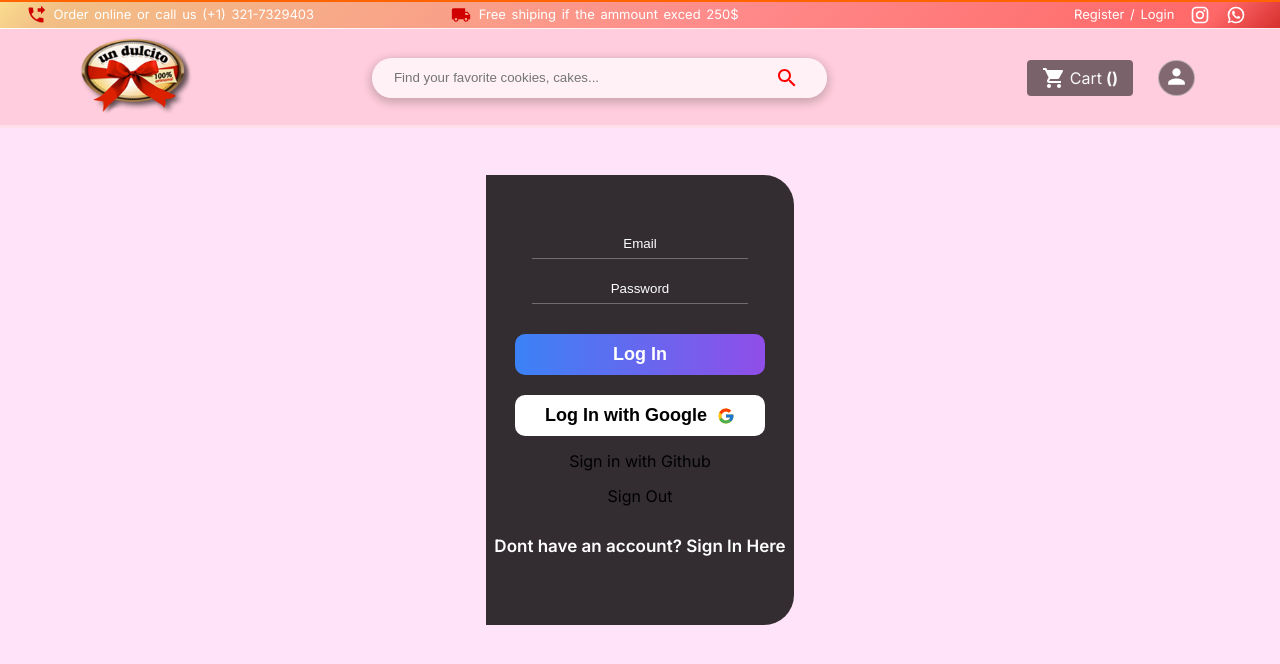
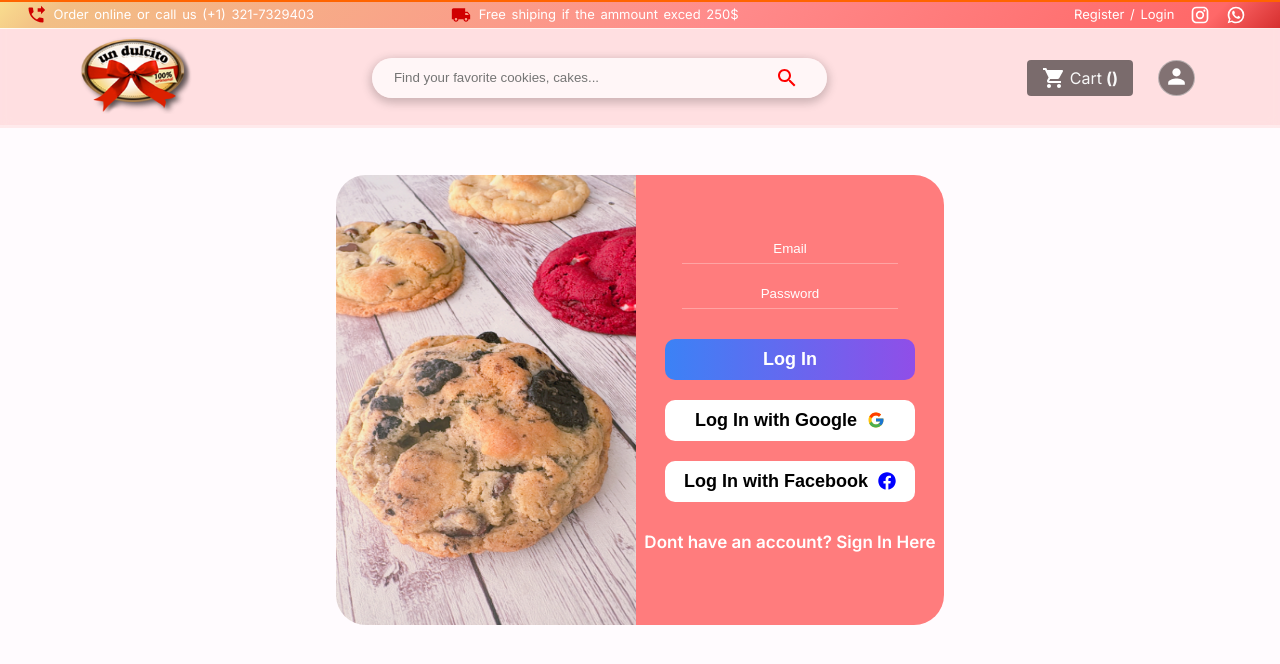
Before and after one commit to rene-huber/UnDulcito-Shop, a Next.js app: page /login in a window 1280 px wide. Shown: the top 664 px of the page. Built offline with nearby package versions, Linux system fonts and the light colour scheme; no server answers.

Commit message:
some stile register login

```diff
--- a/app/login/page.jsx
+++ b/app/login/page.jsx
@@ -3,6 +3,8 @@ import { signIn, signOut, useSession } from "next-auth/react";
 import { useRouter } from "next/navigation";
 import { useState } from "react";
 import { FcGoogle } from "react-icons/fc";
+import { FaFacebook } from "react-icons/fa";
+
 import "@/styles/login.scss";
 
 const Login = () => {
@@ -41,9 +43,13 @@ console.log(status?.data?.user?.email, "statusefefefefefefefe")
     signIn("google", { callbackUrl: "/" });
   };
 
+  const loginWithFacebook = () => {
+    signIn("google", { callbackUrl: "/" });
+  };
+
   return (
     <div className="login">
-
+  <img src="/login.jpg" alt="login" className="login_decor" />
       <div className="login_content">
         <form className="login_content_form" onSubmit={handleSubmit}>
           <input
@@ -69,8 +75,11 @@ console.log(status?.data?.user?.email, "statusefefefefefefefe")
           <p>Log In with Google</p>
           <FcGoogle />
         </button>
-        <div onClick={() => signIn("github")}>Sign in with Github</div>
-        <div onClick={() => signOut()}>Sign Out</div>
+
+        <button className="google" onClick={loginWithFacebook}>
+          <p>Log In with Facebook</p>
+          <FaFacebook style={{ color: 'blue', fontSize: '18px' }} />
+        </button>
 
         <a href="/register">Dont have an account? Sign In Here</a>
       </div>
--- a/styles/Login.scss
+++ b/styles/Login.scss
@@ -8,7 +8,7 @@
   display: flex;
   justify-content: center;
   align-items: center;
-  background-color: rgb(255, 227, 248);
+  background-color: rgb(255, 251, 254);
 
   &_decor {
     height: 450px;
@@ -28,8 +28,9 @@
     width: 35%;
     gap: 15px;
     height: 450px;
-    background-color: rgba(0, 0, 0, 0.8);
+    background-color: rgb(255 93 93 / 80%);
     border-radius: 0 30px 30px 0;
+
 
     @include lg {
       width: 45%;
--- a/styles/Register.scss
+++ b/styles/Register.scss
@@ -2,12 +2,13 @@
 @import "./breakpoints.scss";
 
 .register {
+
   width: 100vw;
   height: 100vh;
   display: flex;
   justify-content: center;
   align-items: center;
-  background-color: rgb(255, 225, 225);
+  background-color: rgb(255, 251, 254);
 
   &_decor {
     height: 550px;
@@ -20,6 +21,7 @@
   }
 
   &_content {
+
     display: flex;
     flex-direction: column;
     justify-content: center;
```
Also changed, not shown: app/register/page.jsx (+4 -6 lines), public/login.jpg (added).
